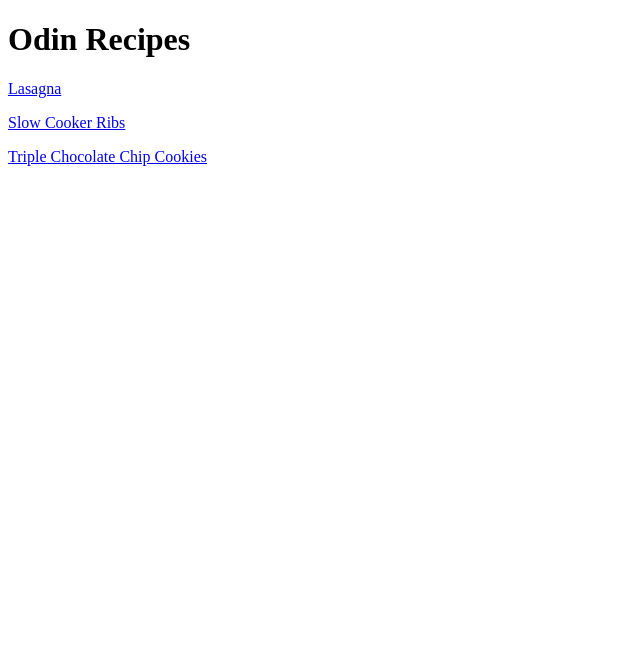
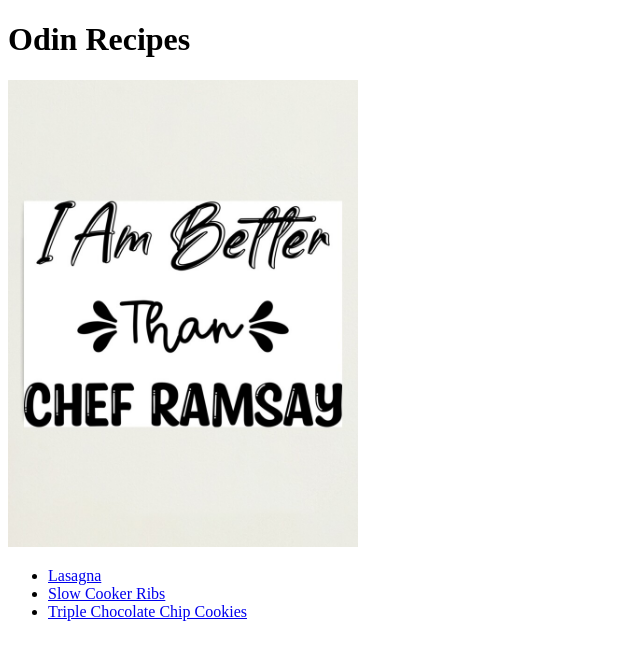
Before and after one commit to danimalcrackers/odin-recipes, a plain HTML site: page index.html in a window 1280 px wide. Shown: the whole page, without its empty margins (0-640 px from the left). Drawn offline with Linux system fonts and the light colour scheme.

Commit message:
Updated Index page to include an img and ul.

```diff
--- a/index.html
+++ b/index.html
@@ -7,9 +7,16 @@
 <body>
 
     <h1>Odin Recipes</h1>
-    <p><a href="recipes/lasagna.html">Lasagna</a></p>
-    <p><a href="recipes/ribs.html">Slow Cooker Ribs</a></p>
-    <p><a href="recipes/cookies.html">Triple Chocolate Chip Cookies</a></p>
+
+    <p><img src="./img/ramsay.jpg" alt="Gordon Ramsay" width="350"></a></p>
+
+    <ul>
+
+    <li><a href="recipes/lasagna.html">Lasagna</a></li>
+    <li><a href="recipes/ribs.html">Slow Cooker Ribs</a></li>
+    <li><a href="recipes/cookies.html">Triple Chocolate Chip Cookies</a></li>
+
+    </ul>
 
 </body>
 </html>
```
Also changed, not shown: img/ramsay.jpg (added).
